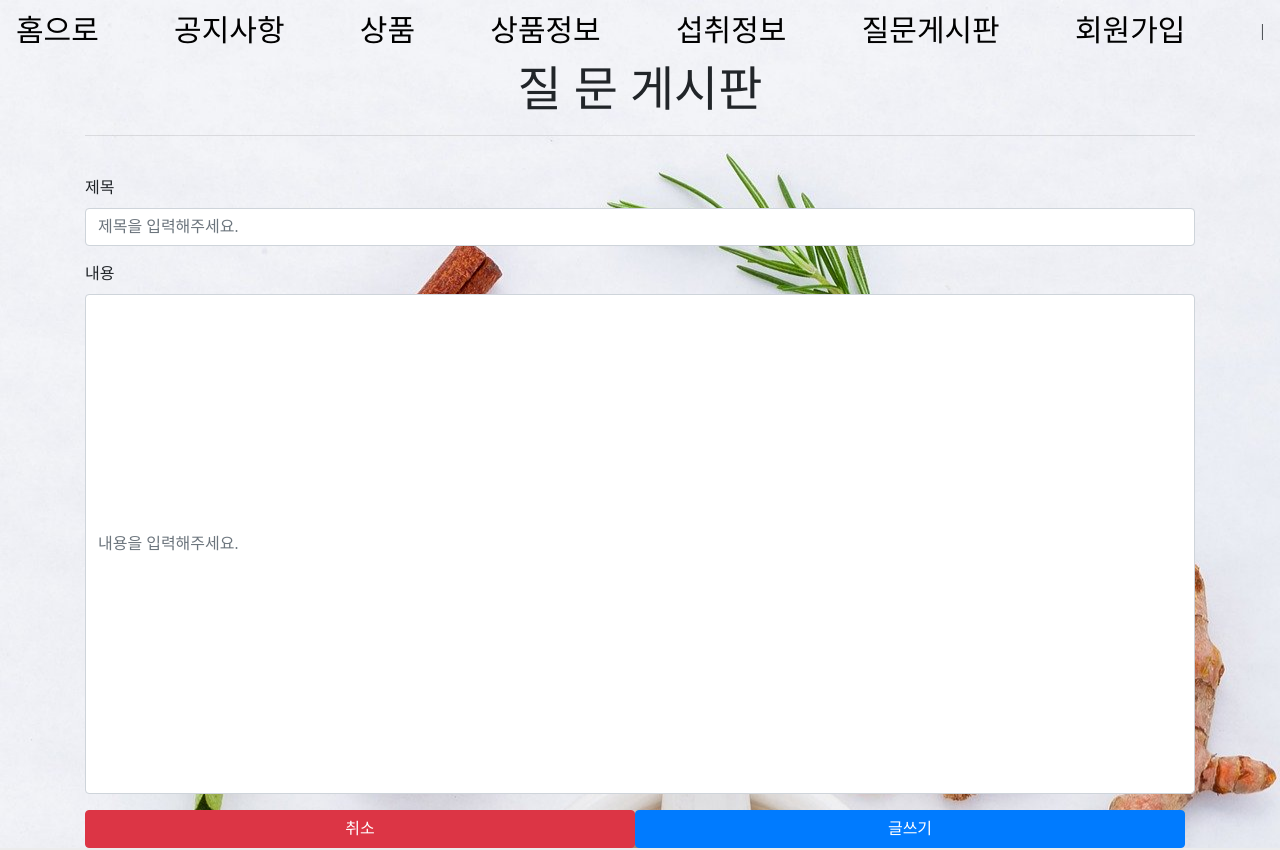
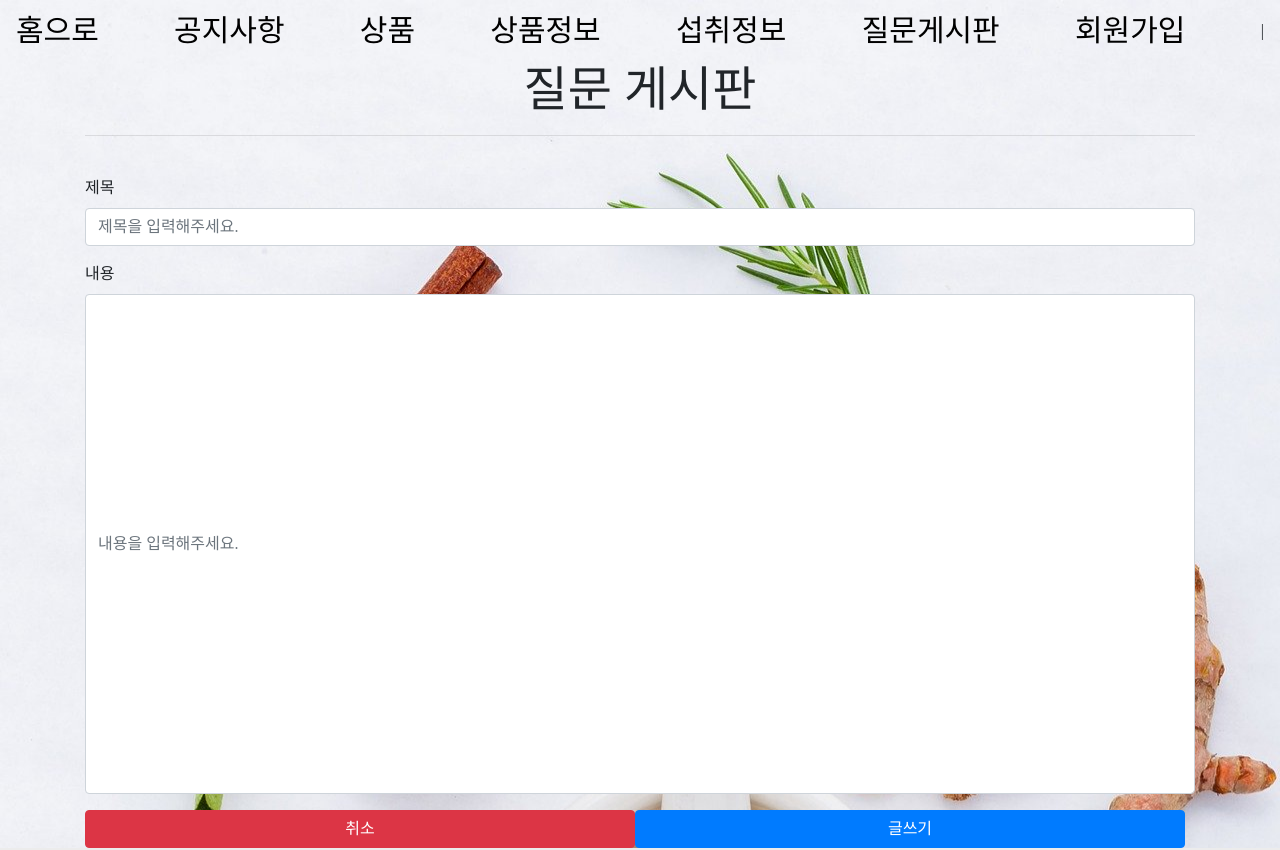
Before and after one commit to kcs1580/2019_safefood_final, a Vue app: page /insertboard in a window 1280 px wide. Shown: the top 850 px of the page. Built offline with nearby package versions, Linux system fonts and the light colour scheme; a web font is replaced by a local one.

Commit message:
commmitttttt

```diff
--- a/src/components/InsertBoard.vue
+++ b/src/components/InsertBoard.vue
@@ -2,7 +2,7 @@
 <template>
 	<div class="container">
 <div>
-	<h1 style="text-align: center; font-size: 3em; margin-bottom:">질 문 게시판</h1>
+	<h1 style="text-align: center; font-size: 3em; margin-bottom:">질문 게시판</h1>
 
 		<hr style="margin-bottom: 40px;">
 		<div class="panel panel-default">
```
